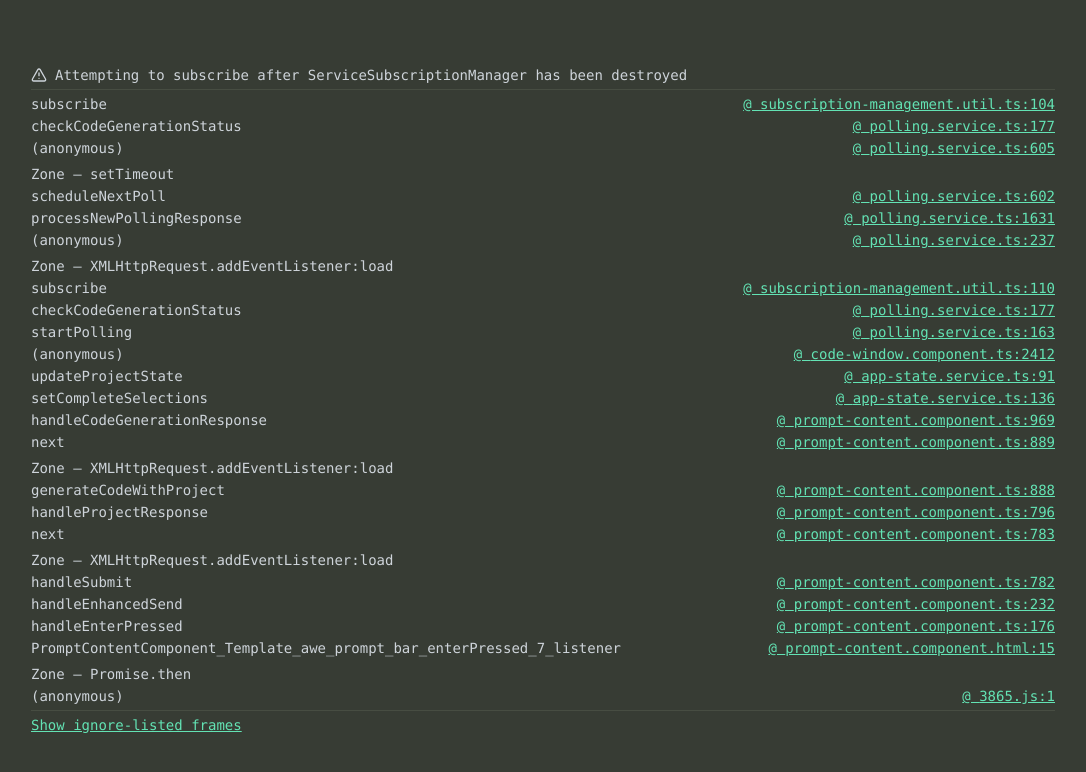
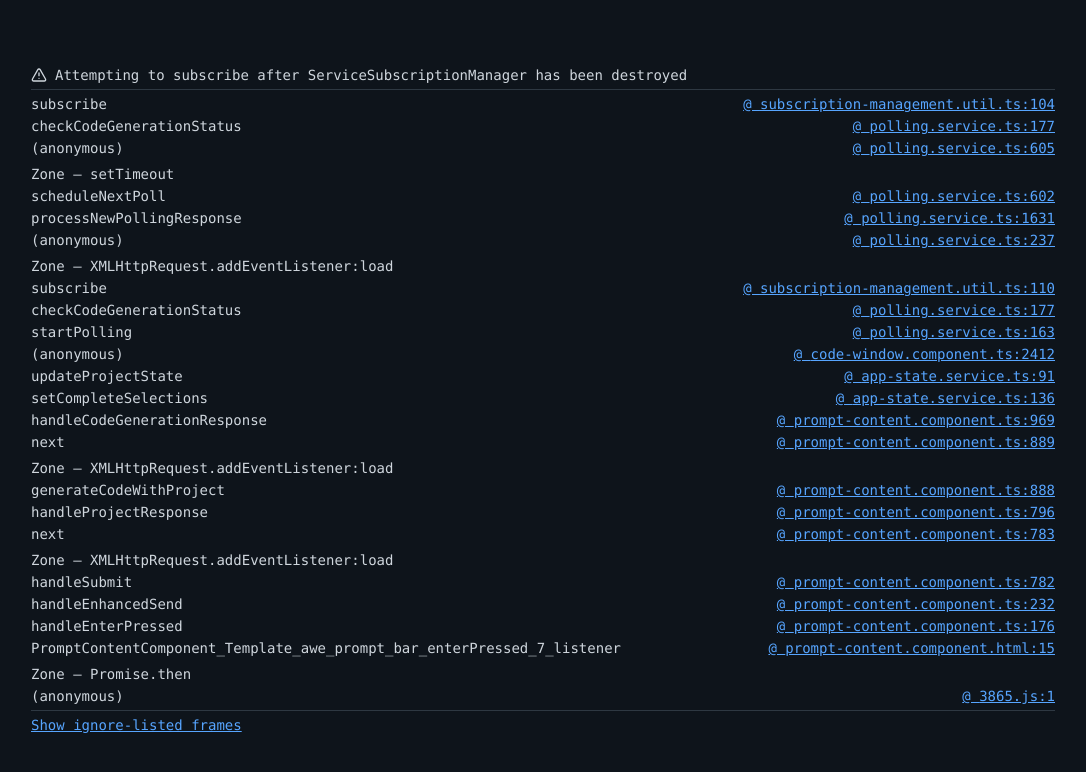
Before and after one commit to SadiqNaizam/mlo-a774-59c6, a React (Vite) app: page / in a window 1280 px wide. Shown: the top 772 px of the page, without its empty margins (97-1183 px from the left). Built offline with nearby package versions, Linux system fonts and the light colour scheme.

Commit message:
Updated code files: index.css

```diff
--- a/src/index.css
+++ b/src/index.css
@@ -4,37 +4,49 @@
 
 @layer base {
   :root {
-    --background: 95 7% 22%; /* #3A3D36 */
-    --foreground: 210 14% 83%; /* #D1D5DB */
-
-    --card: 95 7% 22%;
-    --card-foreground: 210 14% 83%;
-
-    --popover: 95 7% 22%;
-    --popover-foreground: 210 14% 83%;
-
-    --primary: 158 70% 64%; /* #6EE7B7 */
-    --primary-foreground: 95 15% 10%;
-
-    --secondary: 94 7% 31%; /* #4D5548 */
-    --secondary-foreground: 210 14% 83%;
-
-    --muted: 94 7% 31%;
-    --muted-foreground: 215 14% 65%;
-
-    --accent: 158 70% 64%;
-    --accent-foreground: 95 15% 10%;
-
-    --warning: 38 92% 51%; /* #F59E0B */
-
+    --background: 212 33% 8%;
+    --foreground: 210 17% 84%;
+    --card: 212 33% 8%;
+    --card-foreground: 210 17% 84%;
+    --popover: 212 33% 8%;
+    --popover-foreground: 210 17% 84%;
+    --primary: 212 100% 67%;
+    --primary-foreground: 212 33% 8%;
+    --secondary: 169 55% 53%;
+    --secondary-foreground: 212 33% 8%;
+    --muted: 212 33% 15%;
+    --muted-foreground: 210 9% 55%;
+    --accent: 212 100% 67%;
+    --accent-foreground: 212 33% 8%;
     --destructive: 0 84.2% 60.2%;
     --destructive-foreground: 210 40% 98%;
+    --border: 210 18% 22%;
+    --input: 210 18% 22%;
+    --ring: 212 100% 67%;
+    --radius: 0.5rem;
+  }
 
-    --border: 94 8% 28%; /* #454A41 */
-    --input: 94 7% 31%;
-    --ring: 158 70% 64%;
-
-    --radius: 0rem;
+  .dark {
+    --background: 212 33% 8%;
+    --foreground: 210 17% 84%;
+    --card: 212 33% 8%;
+    --card-foreground: 210 17% 84%;
+    --popover: 212 33% 8%;
+    --popover-foreground: 210 17% 84%;
+    --primary: 212 100% 67%;
+    --primary-foreground: 212 33% 8%;
+    --secondary: 169 55% 53%;
+    --secondary-foreground: 212 33% 8%;
+    --muted: 212 33% 15%;
+    --muted-foreground: 210 9% 55%;
+    --accent: 212 100% 67%;
+    --accent-foreground: 212 33% 8%;
+    --destructive: 0 84.2% 60.2%;
+    --destructive-foreground: 210 40% 98%;
+    --border: 210 18% 22%;
+    --input: 210 18% 22%;
+    --ring: 212 100% 67%;
+    --radius: 0.5rem;
   }
 }
 
```
